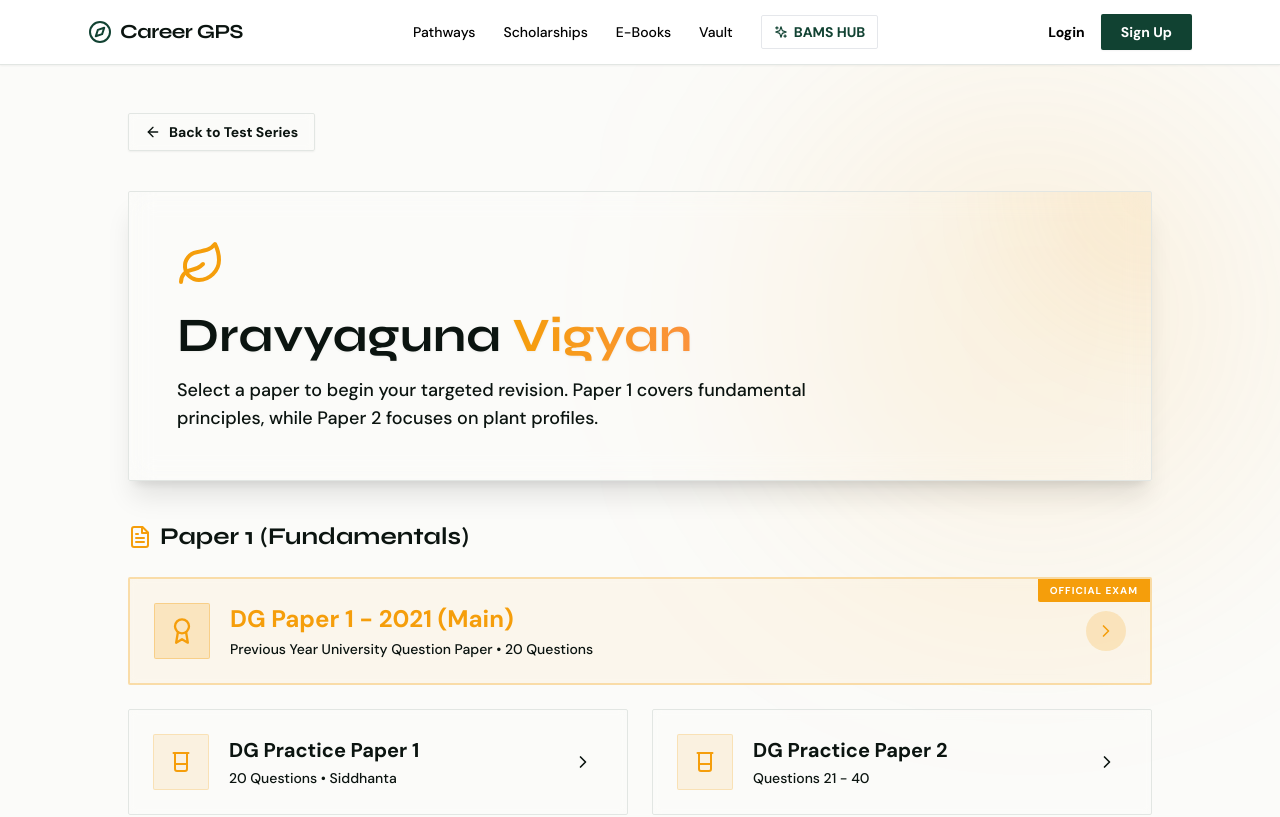
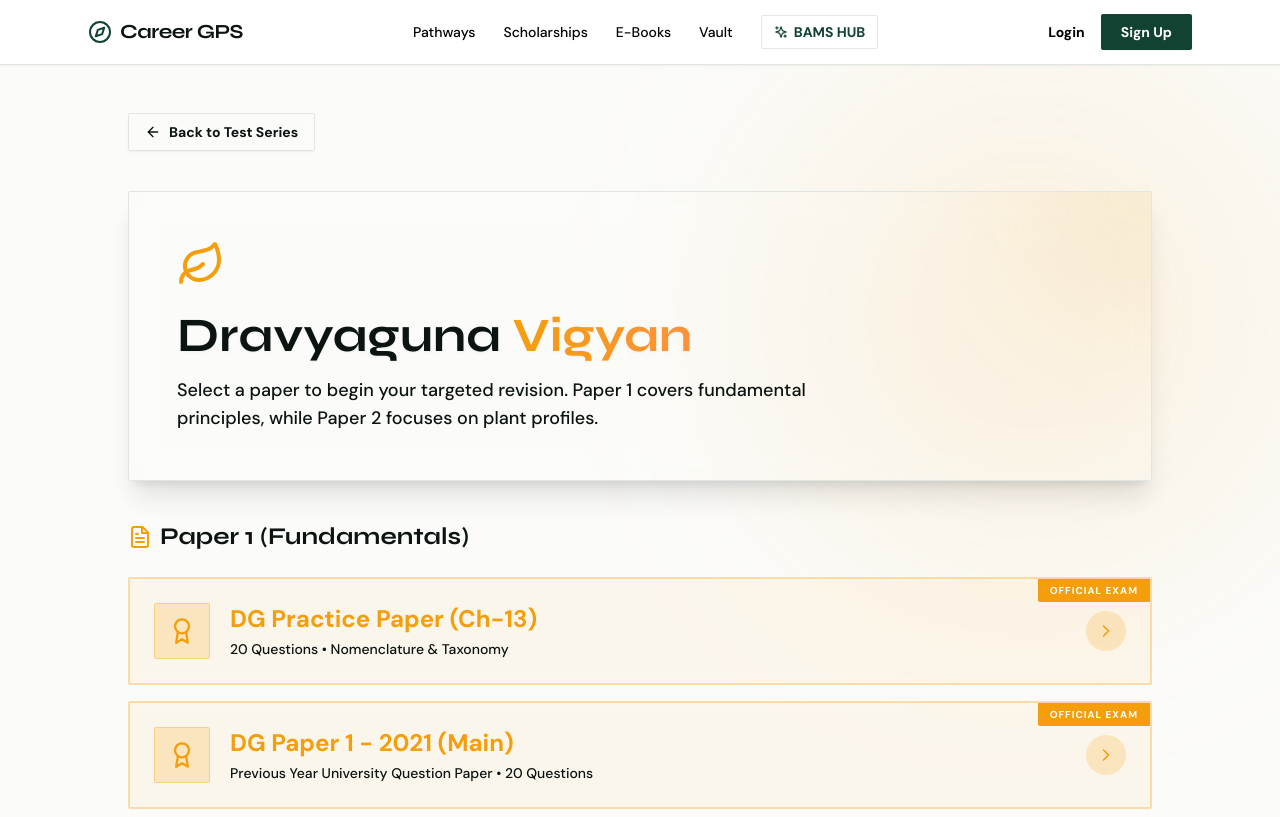
Before and after one commit to SahilDhinwa/Career-gps2.0, a Next.js app: page /mcq-practice/dravyaguna in a window 1280 px wide. Shown: the top 817 px of the page. Built offline with nearby package versions, Linux system fonts and the light colour scheme; no server answers.

Commit message:
Add Chapter 13 test to PAPER_1_SPECIAL_TESTS

```diff
--- a/app/mcq-practice/dravyaguna/page.tsx
+++ b/app/mcq-practice/dravyaguna/page.tsx
@@ -8,6 +8,9 @@ import { ArrowLeft, Leaf, Beaker, FileText, ChevronRight, Lock, Award } from "lu
 // ==========================================
 
 const PAPER_1_SPECIAL_TESTS = [
+  // Add the new Chapter 13 test right here:
+  { id: "chapter-13", title: "DG Practice Paper (Ch-13)", subtitle: "20 Questions • Nomenclature & Taxonomy", link: "/mcq-practice/dravyaguna/paper-1/chapter-13" },
+
   {
     id: "batch-2021",
     title: "DG Paper 1 - 2021 (Main)",
```
